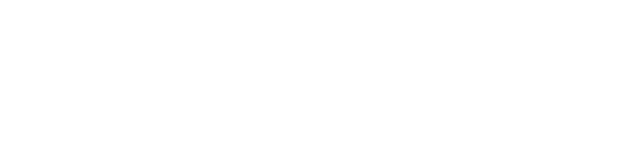
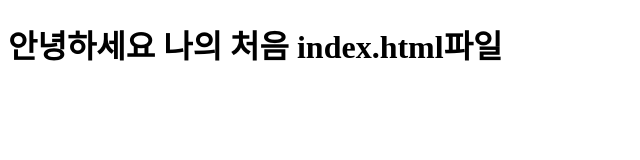
Before and after one commit to tjddn616522-del/testRepo, a plain HTML site: page index.html in a window 1280 px wide. Shown: the whole page, without its empty margins (0-640 px from the left). Drawn offline with Linux system fonts and the light colour scheme.

Commit message:
(수정) index.html

```diff
--- a/index.html
+++ b/index.html
@@ -6,6 +6,6 @@
     <title>Document</title>
 </head>
 <body>
-
+    <h1>안녕하세요 나의 처음 index.html파일</h1>
 </body>
 </html>
```
